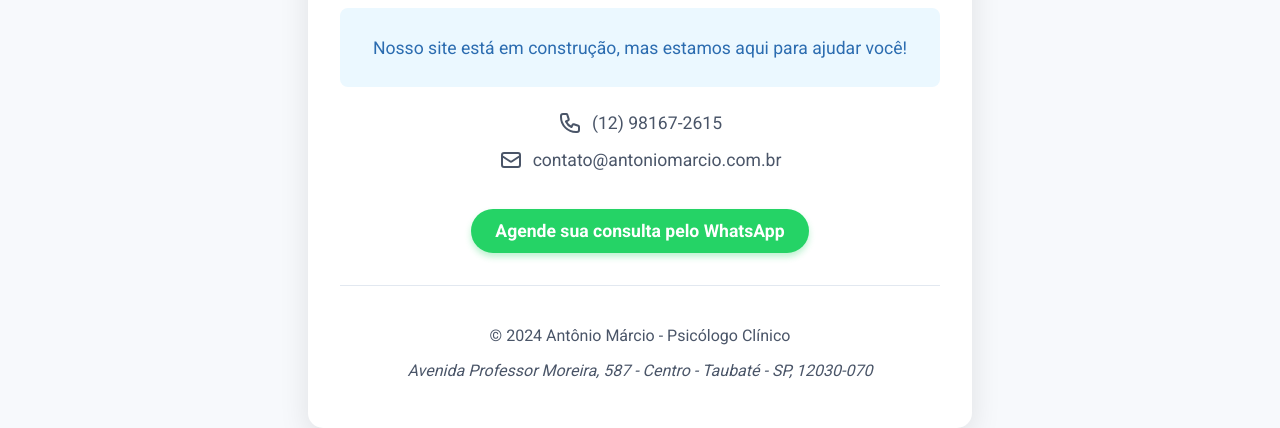
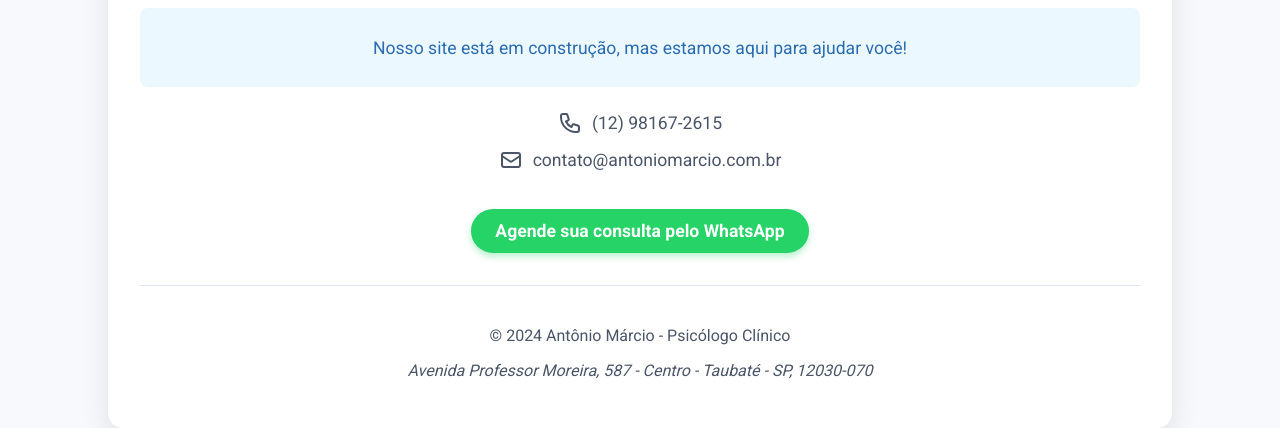
Before and after one commit to MarcoAmaral/marcio-psicologo, a plain HTML site: page index.html in a window 1280 px wide. Shown: the part 498-926 px from the top of the page. Drawn offline with Linux system fonts and the light colour scheme.

Commit message:
Container size changed to 1000px

```diff
--- a/assets/css/styles.css
+++ b/assets/css/styles.css
@@ -5,14 +5,14 @@ body {
   display: flex;
   justify-content: center;
   align-items: center;
-  min-height: 90vh;
+  min-height: 100vh;
   min-width: 100vw;
   margin: 0;
   padding: 0;
   box-sizing: border-box;
 }
 .container {
-  max-width: 600px;
+  max-width: 1000px;
   width: 100%;
   text-align: center;
   background-color: white;
```
